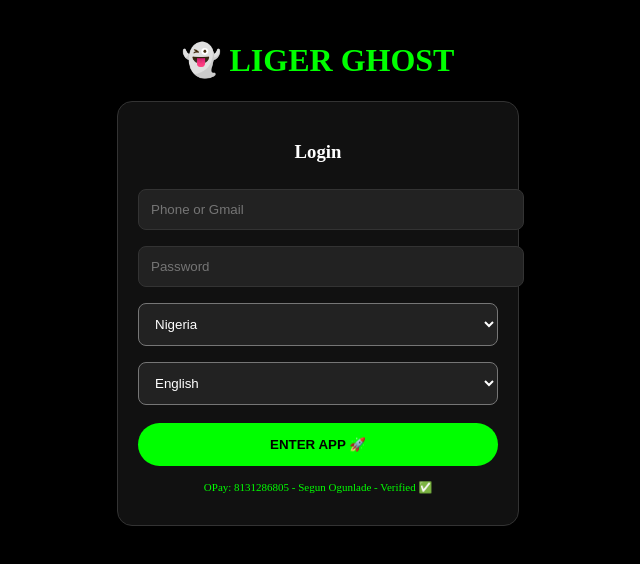
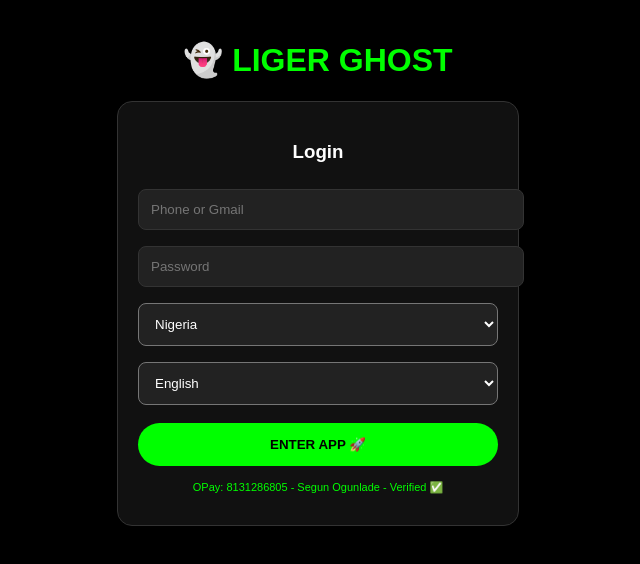
Before and after one commit to segunoverolamide-eng/king-lgr-ghost-app, a Next.js app: page / in a window 1280 px wide. Shown: the top 564 px of the page, without its empty margins (322-962 px from the left). Built offline with nearby package versions, Linux system fonts and the light colour scheme.

Commit message:
layout.tsx

```diff
--- a/app/layout.tsx
+++ b/app/layout.tsx
@@ -1,5 +1 @@
-export default function RootLayout({ children }: { children: React.ReactNode }) {
-  return (
-    <html lang="en"><body style={{margin:0,background:'#000',color:'#fff'}}>{children}</body></html>
-  )
-}
+export default function RootLayout({children}){return(<html lang="en"><body style={{margin:0,fontFamily:"sans-serif"}}>{children}</body></html>)}
```
